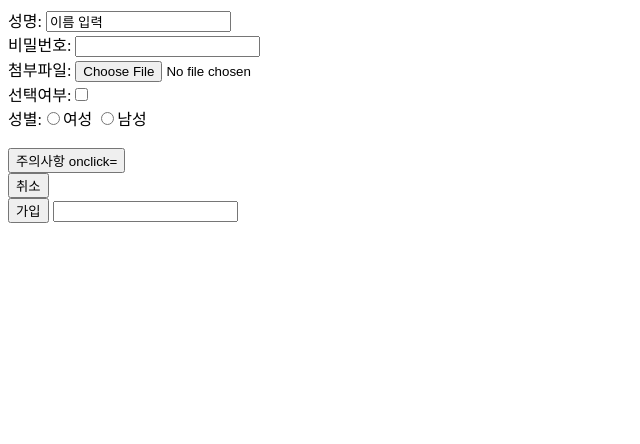
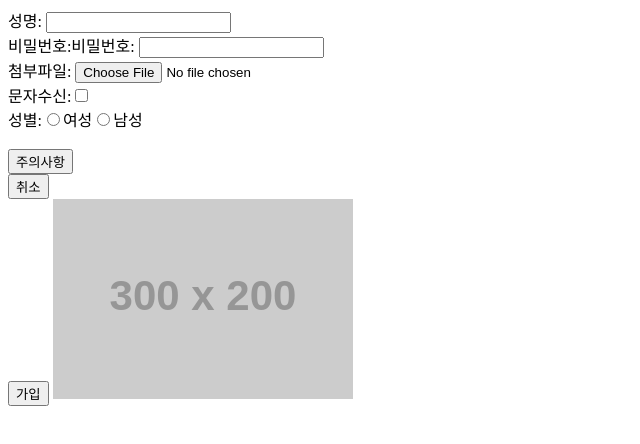
Before and after one commit to hanmose/Web-Projects, a plain HTML site: page 0327/03.html in a window 1280 px wide. Shown: the whole page, without its empty margins (0-640 px from the left). Drawn offline with Linux system fonts and the light colour scheme; placeholder pictures from the web are drawn by us.

Commit message:
Refactor HTML form for improved accessibility and functionality

```diff
--- a/0327/03.html
+++ b/0327/03.html
@@ -7,20 +7,19 @@
 </head>
 <body>
     <form action="01.html" method="get">
-        성명: <input type="text" name="username" value="이름 입력"><br>
-        비밀번호: <input type="password" name="pwd"><br>
+        <label for="username">성명:</label> <input type="text" name="username" id="username"><br>
+        <label for="pwd">비밀번호:</label>비밀번호: <input type="password" name="pwd" id="pwd"><br>
 
         첨부파일: <input type="file" name="file"><br>
 
-        선택여부:<input type="checkbox" name="sms value="sms><br>
-        성별:<input type="radio" name="gender" value="female">여성
-        <input type="radio" name="gender" value="male">남성<br>
+        문자수신:<input type="checkbox" name="sms value="sms><br>
+        성별:<input type="radio" name="gender" value="female">여성<input type="radio" name="gender" value="male">남성<br>
 
-        <input type="hidden" name="code" value=poly111><br>
-        <input type="reset" value="주의사항 onclick="alert(한글로 입력하세요! , 비밀번호는 3자리 이상 영문조합으로 작성하세요)><br>
+        <input type="hidden" name="code" value= poly111><br>
+        <input type="button" value="주의사항" onclick="alert('한글로 입력하세요! , 비밀번호는 3자리 이상 영문조합으로 작성하세요!')"><br>
         <input type="reset" value="취소"><br>
         <input type="submit" value="가입">
-        <input type="image src="https://placehold.co/300x200"><br>
+        <input type="image" src="https://placehold.co/300x200">
 
 
 
```
